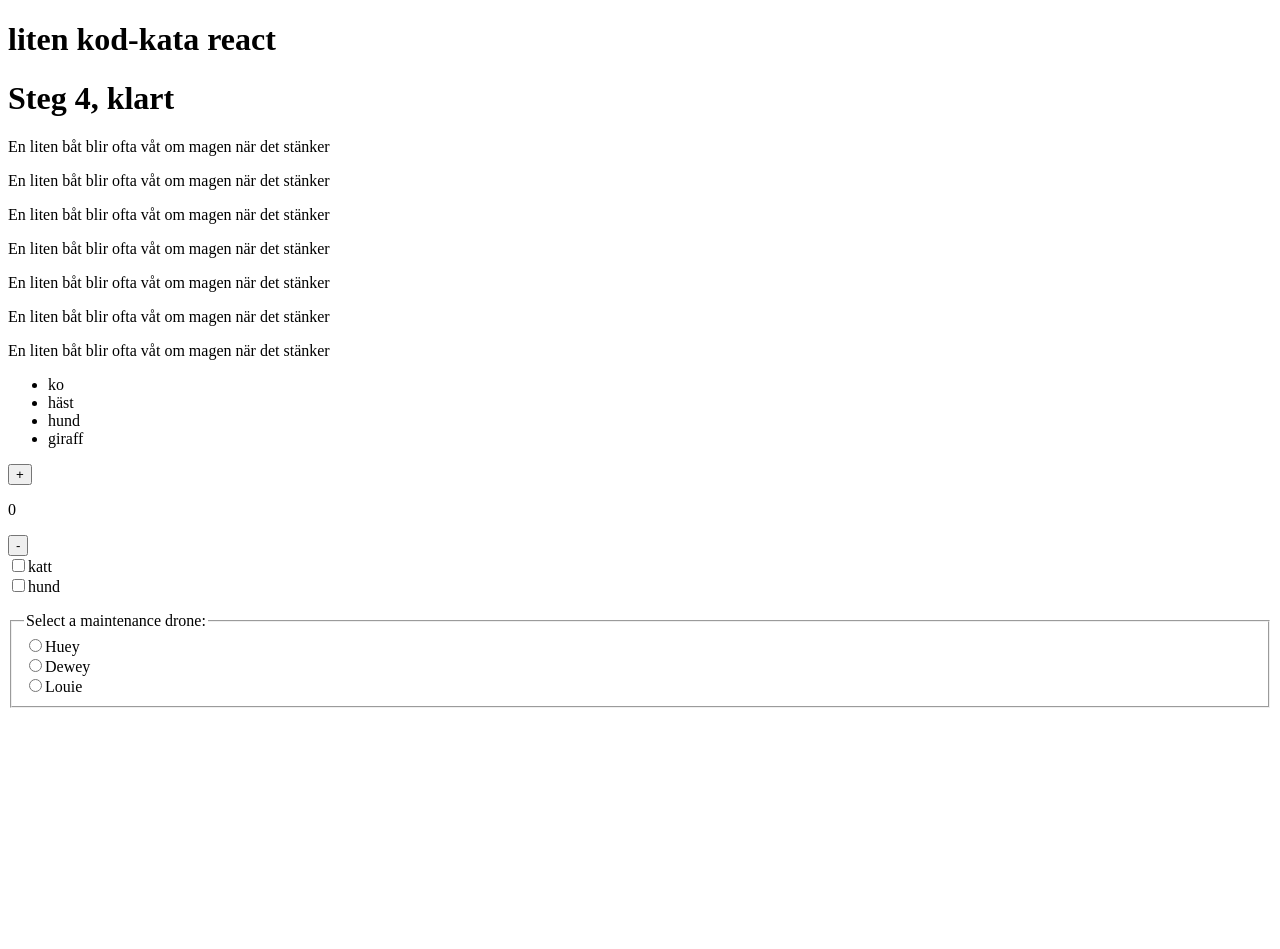
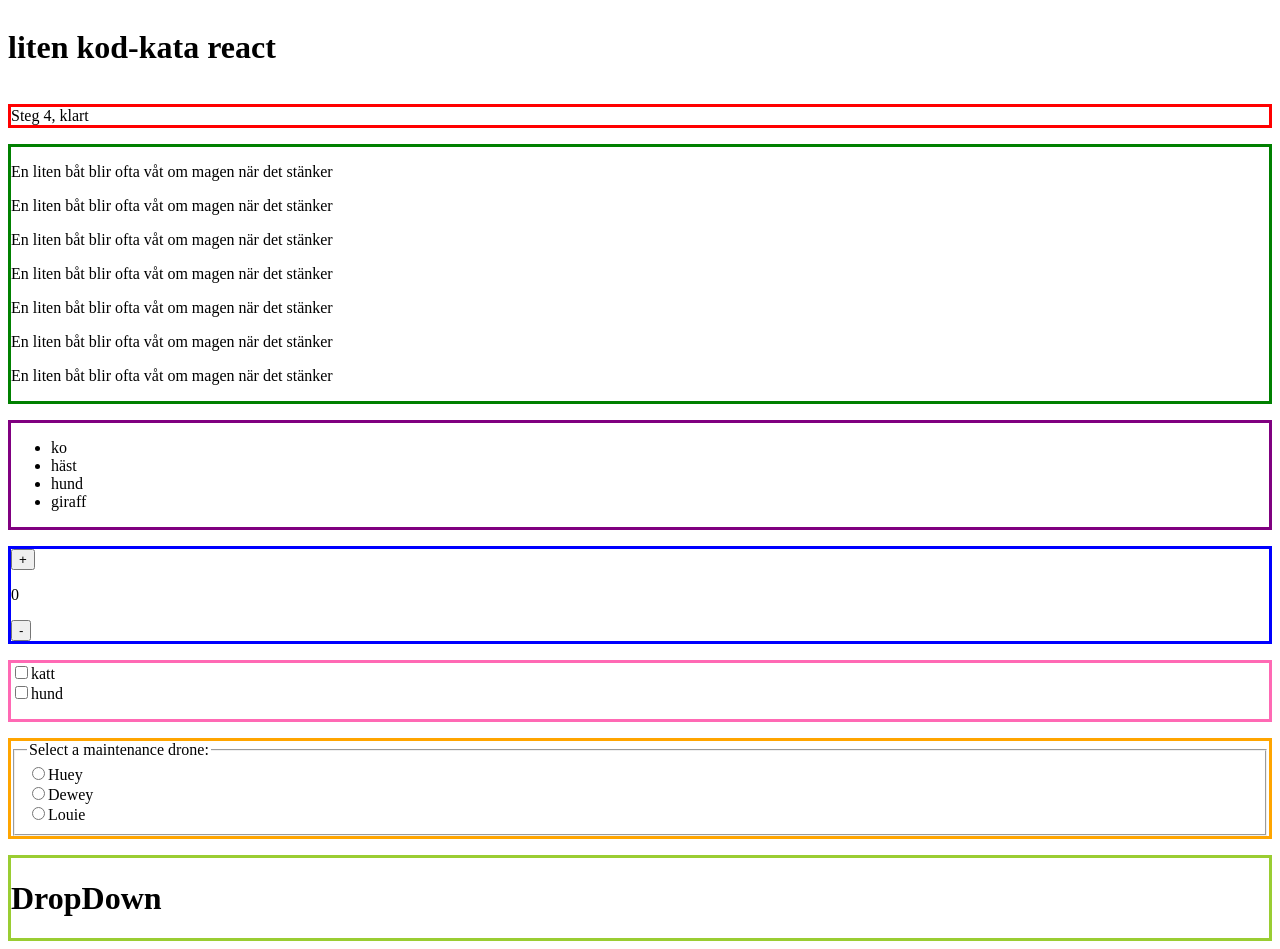
Before and after one commit to naathaliie/kod-kata, a React (Vite) app: page / in a window 1280 px wide. Before the commit the page ends 800 px from the top, so only its background shows below. Built offline with nearby package versions, Linux system fonts and the light colour scheme.

Commit message:
added som REALLY fancypancy css

```diff
--- a/src/App.css
+++ b/src/App.css
@@ -0,0 +1,33 @@
+#root{
+    display: flex;
+    flex-direction: column;
+    gap: 1rem;
+
+    .headerDiv{
+        border: 3px solid red;
+    }
+
+    .repeatTextDiv{
+        border: 3px solid green;
+    }
+
+    .listDiv{
+        border: 3px solid purple;
+    }
+
+    .counterDiv{
+        border: 3px solid blue;
+    }
+
+    .checkDiv{
+        border: 3px solid hotpink;
+    }
+
+    .radioDiv{
+        border: 3px solid orange;
+    }
+
+    .dropDownDiv{
+        border: 3px solid yellowgreen;
+    }
+}
--- a/src/App.jsx
+++ b/src/App.jsx
@@ -1,6 +1,7 @@
 import './App.css'
 import Check from './Check'
 import Counter from './Counter'
+import DropDown from './DropDown'
 import Header from './Header'
 import List from './List'
 import Radio from './Radio'
@@ -18,6 +19,7 @@ function App() {
       <Counter/>
       <Check/>
       <Radio/>
+      <DropDown/>
     </>
   )
 }
--- a/src/Check.jsx
+++ b/src/Check.jsx
@@ -20,7 +20,7 @@ const handleChangeDog = () => {
 };
 
   return (
-    <div>
+    <div className="checkDiv">
       <div>
         <input type="checkbox" id="katt" name="katt" onChange={handleChangeCat}/>
         <label htmlFor="katt">katt</label>
--- a/src/Counter.jsx
+++ b/src/Counter.jsx
@@ -17,7 +17,7 @@ const Counter = () => {
         setCount(count -1)
     };
 
-    return <div>
+    return <div className="counterDiv">
         <button onClick={handleAddClick}>+</button>
         <p>{count}</p>
         <button onClick={handleRemoveClick}>-</button>
--- /dev/null
+++ b/src/DropDown.jsx
@@ -0,0 +1,12 @@
+import "../src/App.css";
+
+const DropDown = () => {
+  return (
+    <div className="dropDownDiv">
+      {" "}
+      <h1>DropDown</h1>
+    </div>
+  );
+};
+
+export default DropDown;
--- a/src/Header.jsx
+++ b/src/Header.jsx
@@ -1,8 +1,8 @@
 /* Skapa en ny komponent Header som tar emot en prop headerText
  och visar upp den med en h1-tagg. Lägg till Header i App. */
 
-const Header = ({headerText}) => {
-    return <h1>{headerText}</h1>
+const Header = ({ headerText }) => {
+  return <div className="headerDiv"> {headerText}</div>;
 };
 
 export default Header;
--- a/src/List.jsx
+++ b/src/List.jsx
@@ -4,11 +4,11 @@ dessa djurnamn med ul- och li-taggar. Visa List i App. */
 
 const List = ({ animalArray }) => {
   return (
-    <ul>
+   <div className="listDiv"> <ul>
       {animalArray.map((animal, index) => {
         return <li key={index}>{animal}</li>;
       })}
-    </ul>
+    </ul></div>
   );
 };
 
--- a/src/Radio.jsx
+++ b/src/Radio.jsx
@@ -15,7 +15,7 @@ const [drone, setDrone] = useState("");
     };
 
   return (
-    <div>
+    <div className="radioDiv">
       <fieldset>
         <legend>Select a maintenance drone: {drone}</legend>
 
--- a/src/RepeatText.jsx
+++ b/src/RepeatText.jsx
@@ -10,7 +10,7 @@ const RepeatText = ({ count, text }) => {
     <p key={index}>{text}</p>
   ))
 
-  return <div>{paragraph}</div>;
+  return <div className="repeatTextDiv">{paragraph}</div>;
 };
 
 export default RepeatText;
```
